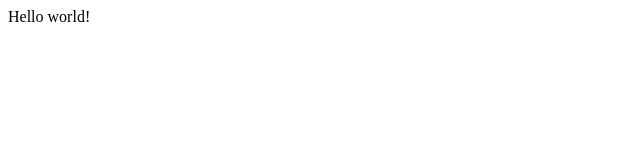
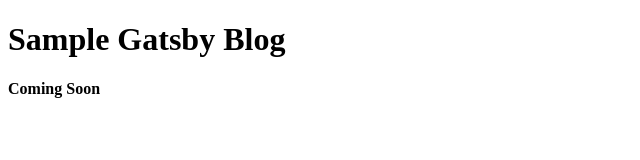
Before and after one commit to shishir-srivastava/gatsby-starter, a Gatsby site: page / in a window 1280 px wide. Shown: the whole page, without its empty margins (0-640 px from the left). Built offline with nearby package versions, Linux system fonts and the light colour scheme; Gatsby itself is replaced by a stand-in of ours.

Commit message:
Updates coming soon message

```diff
--- a/src/pages/index.js
+++ b/src/pages/index.js
@@ -1,4 +1,9 @@
 import React from 'react';
 
-const HelloWorld = () => <div>Hello world!</div>;
+const HelloWorld = () => (
+    <div>
+        <h1>Sample Gatsby Blog</h1>
+        <strong>Coming Soon</strong>
+    </div>
+);
 export default HelloWorld;
```
